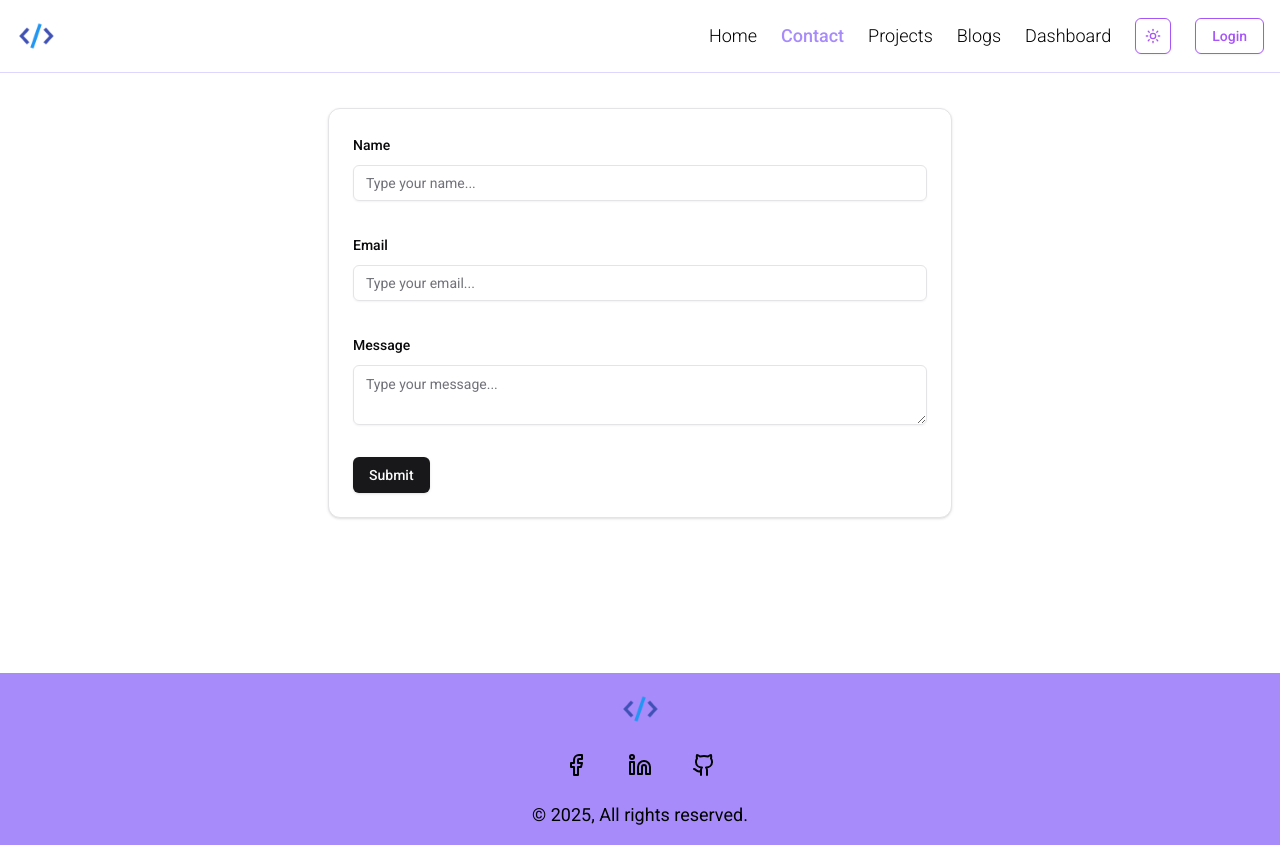
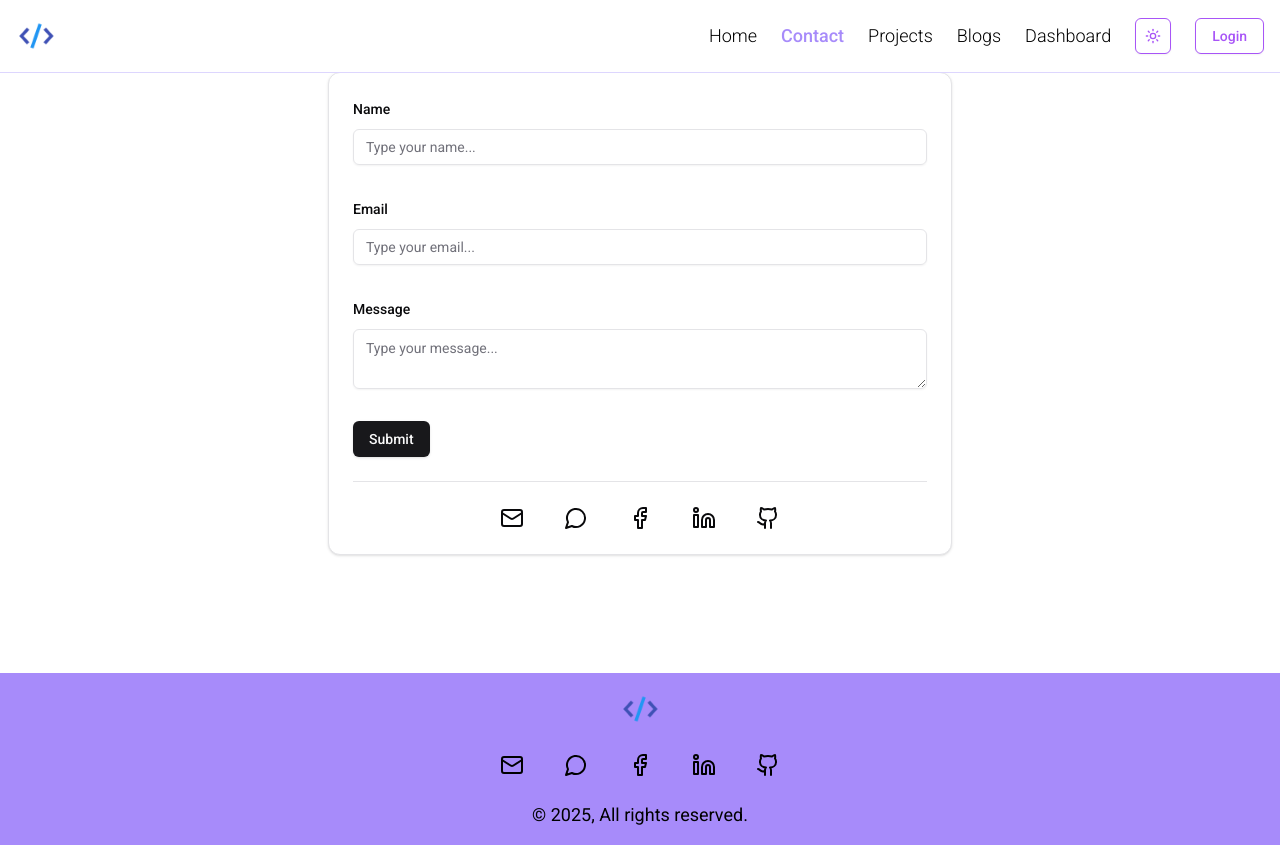
Before and after one commit to fayshal-bin-amir-002/nextjs-portfolio, a Next.js app: page /contact in a window 1280 px wide. Built offline with nearby package versions, Linux system fonts and the light colour scheme; no server answers.

Commit message:
updated contact section

```diff
--- a/src/app/(withCommonLayout)/contact/page.tsx
+++ b/src/app/(withCommonLayout)/contact/page.tsx
@@ -3,7 +3,7 @@
 import { zodResolver } from "@hookform/resolvers/zod";
 import { useForm } from "react-hook-form";
 import { z } from "zod";
-
+import { Facebook, Github, Linkedin, Mail, MessageCircle } from "lucide-react";
 import { Button } from "@/components/ui/button";
 import {
   Form,
@@ -16,10 +16,12 @@ import {
 import { Input } from "@/components/ui/input";
 
 import Container from "@/components/shared/Container";
-import { Card } from "@/components/ui/card";
+import { Card, CardFooter } from "@/components/ui/card";
 import { Textarea } from "@/components/ui/textarea";
 import { createContact } from "@/actions/createContact";
 import { toast } from "sonner";
+import Link from "next/link";
+import { Separator } from "@/components/ui/separator";
 
 const formSchema = z.object({
   name: z.string().trim().min(1, {
@@ -117,6 +119,35 @@ const ContactPage = () => {
               <Button type="submit">Submit</Button>
             </form>
           </Form>
+          <Separator className="my-6" />
+          <CardFooter className="p-0">
+            <div className="flex md:gap-10 justify-between w-full md:justify-center items-center">
+              <Link href="mailto:foyshalbinamir@gmail.com">
+                <Mail />
+              </Link>
+              <Link href="https://wa.me/8801755288840" target="_blank">
+                <MessageCircle />
+              </Link>
+              <Link
+                href="https://www.facebook.com/foyshal.binamir.3/"
+                target="_blank"
+              >
+                <Facebook />
+              </Link>
+              <Link
+                href="https://www.linkedin.com/in/fayshal-bin-amir/"
+                target="_blank"
+              >
+                <Linkedin />
+              </Link>
+              <Link
+                href="https://github.com/fayshal-bin-amir-002"
+                target="_blank"
+              >
+                <Github />
+              </Link>
+            </div>
+          </CardFooter>
         </Card>
       </div>
     </Container>
--- a/src/components/home/footer/Footer.tsx
+++ b/src/components/home/footer/Footer.tsx
@@ -2,7 +2,7 @@ import Image from "next/image";
 import Link from "next/link";
 import logo from "@/assets/logo.png";
 import Container from "@/components/shared/Container";
-import { Facebook, Github, Linkedin } from "lucide-react";
+import { Facebook, Github, Linkedin, Mail, MessageCircle } from "lucide-react";
 
 const Footer = () => {
   return (
@@ -15,6 +15,12 @@ const Footer = () => {
             </Link>
           </div>
           <div className="flex gap-10 justify-center items-center my-6">
+            <Link href="mailto:foyshalbinamir@gmail.com">
+              <Mail />
+            </Link>
+            <Link href="https://wa.me/8801755288840" target="_blank">
+              <MessageCircle />
+            </Link>
             <Link
               href="https://www.facebook.com/foyshal.binamir.3/"
               target="_blank"
```
